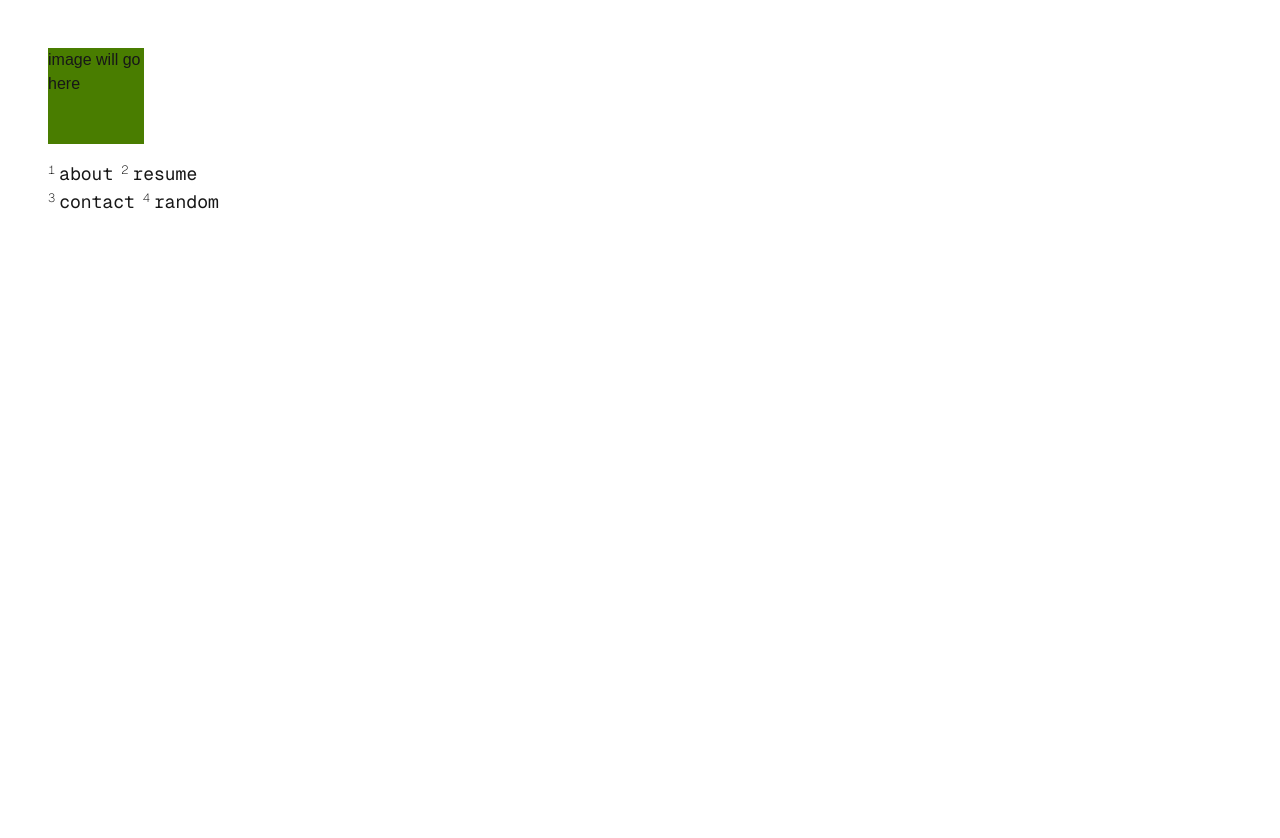
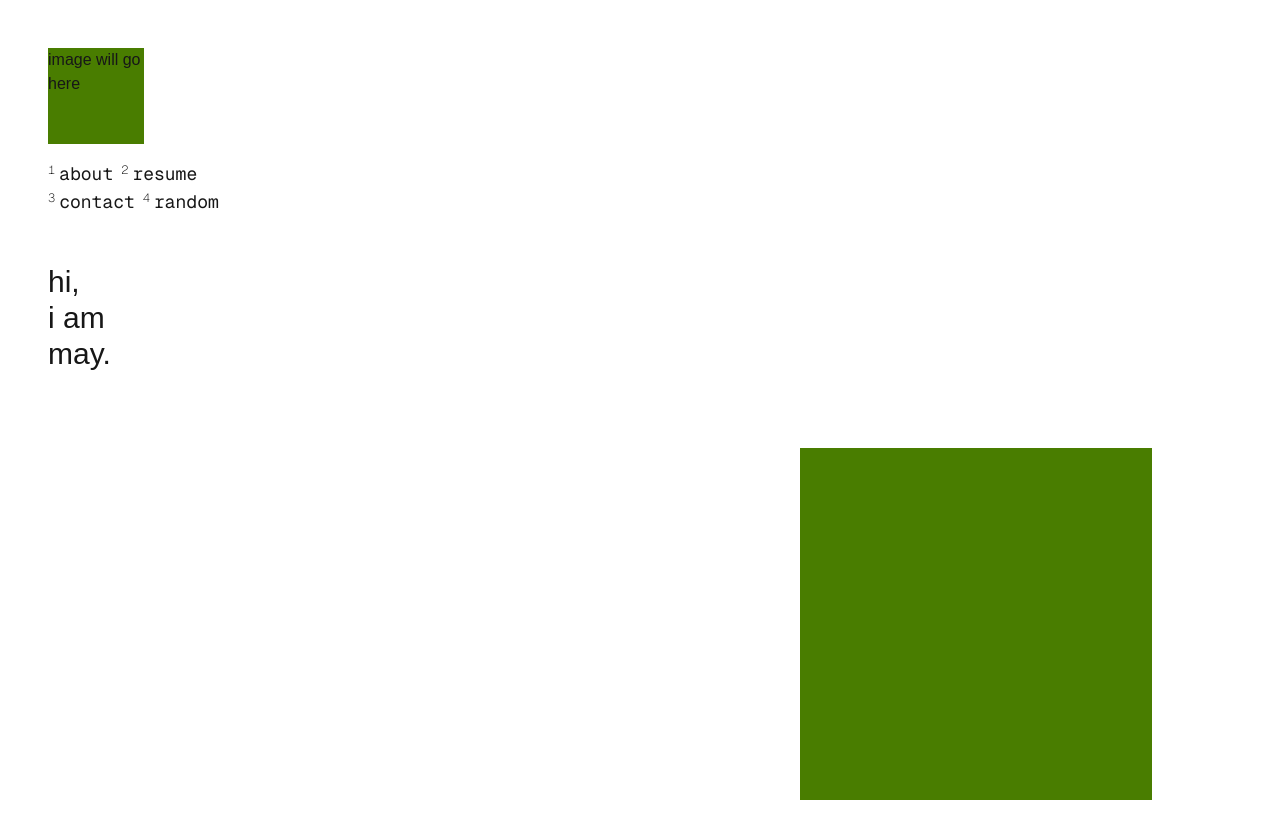
Before and after one commit to yammik/yammik.github.io, a Next.js app: page / in a window 1280 px wide. Shown: the top 838 px of the page. After the commit the page ends 800 px from the top, so only its background shows below. Built offline with nearby package versions, Linux system fonts and the light colour scheme.

Commit message:
body layout and image placeholder

```diff
--- a/src/app/page.tsx
+++ b/src/app/page.tsx
@@ -2,11 +2,19 @@ import Image from "next/image";
 
 export default function Home() {
   return (
-    <div className="font-sans grid grid-rows-[20px_1fr_20px] items-center justify-items-center min-h-screen p-8 pb-20 gap-16 sm:p-20">
-      <main className="flex flex-col gap-[32px] row-start-2 items-center sm:items-start">
-        <div className="flex gap-4 items-center flex-col sm:flex-row"></div>
-      </main>
-      <footer className="row-start-3 flex gap-[24px] flex-wrap items-center justify-center"></footer>
-    </div>
+    <main className="w-full p-12 pt-0 flex justify-between">
+      <div>
+        <h1 className="text-3xl">
+          hi,
+          <span className="block" />
+          i am
+          <span className="block" />
+          may.
+        </h1>
+      </div>
+      <div>
+        <div className="fixed bottom-0 right-[10%] w-[22rem] h-[22rem] bg-lime-700"></div>
+      </div>
+    </main>
   );
 }
```
